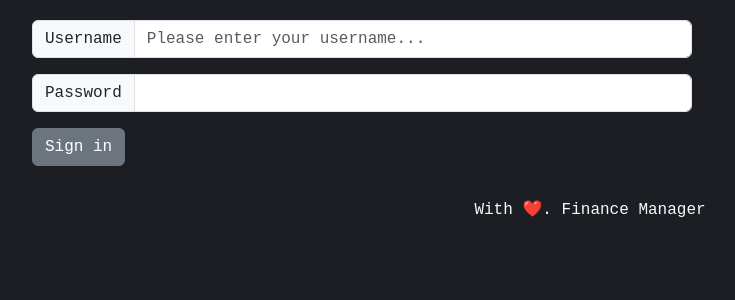
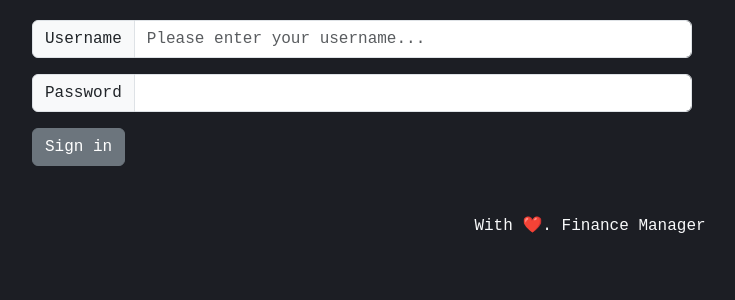
Before and after one commit to fodare/Boris, a Flask app: page /login in a window 1280 px wide. Shown: the part 156-456 px from the top of the page, without its empty margins (50-785 px from the left). Run offline with Flask 3, Linux system fonts and the light colour scheme.

Commit message:
Updated footer styling.

```diff
--- a/frontend/templates/basetemplate.html
+++ b/frontend/templates/basetemplate.html
@@ -45,7 +45,7 @@
          crossorigin="anonymous"
       ></script>
    </body>
-   <footer class="footer">
+   <footer class="footer mt-auto py-3">
       <p>With ❤️. Finance Manager {{current_year}}</p>
    </footer>
 </html>
```
